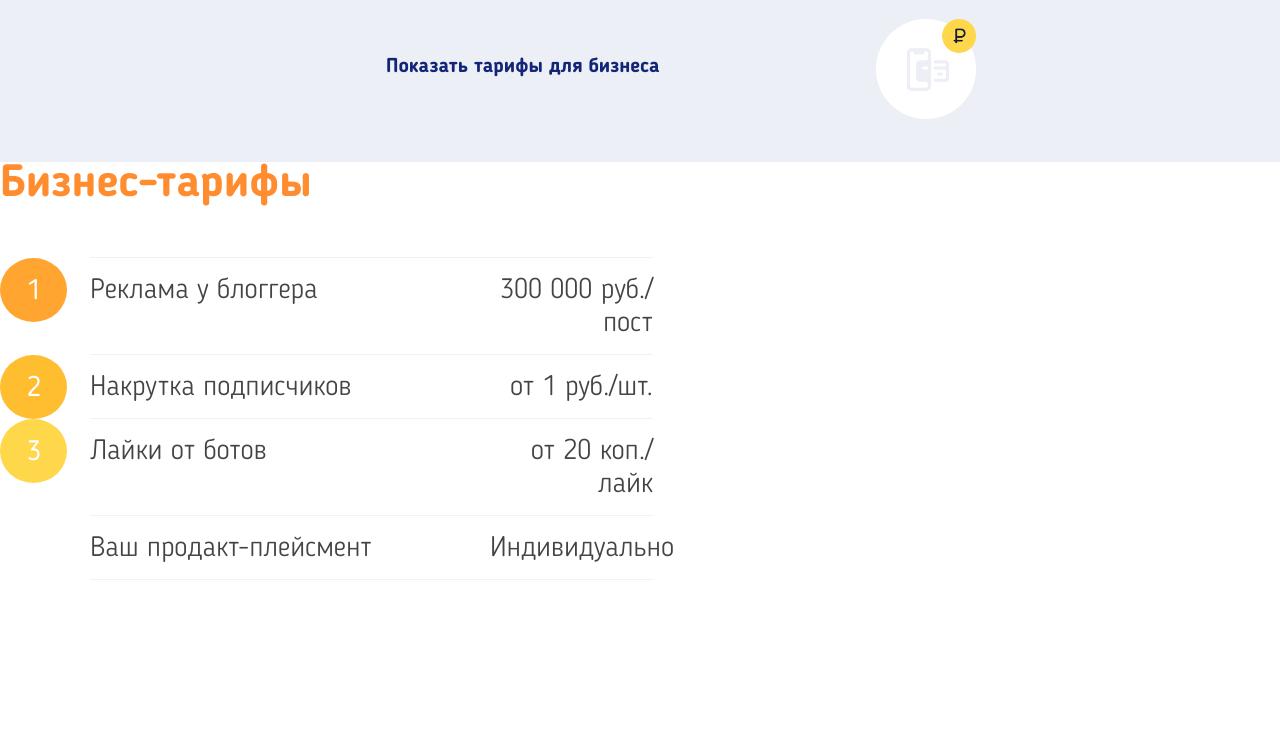
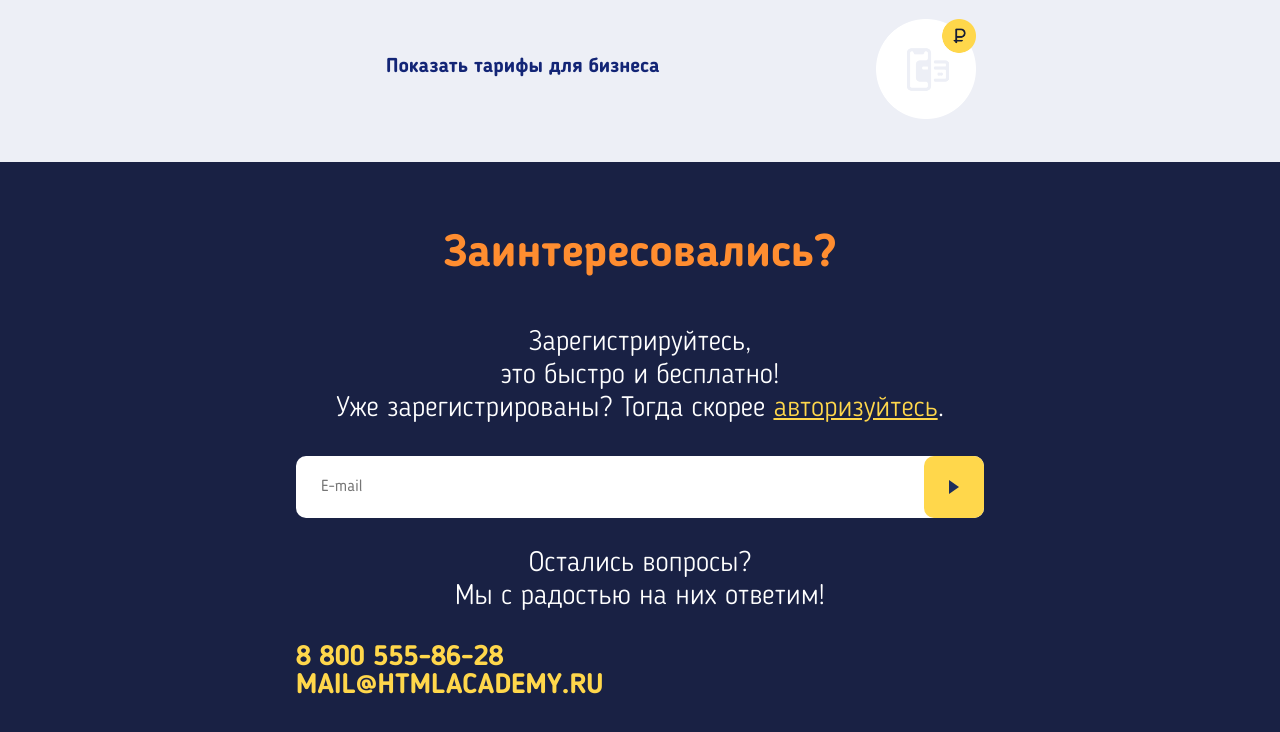
Before and after one commit to Prepros/118968-pognali-17, a website: page source/index.html in a window 1280 px wide. Shown: the part 5438-6170 px from the top of the page. Before the commit the page ends 6078 px from the top, so only its background shows below. Drawn offline with nearby package versions, Linux system fonts and the light colour scheme; files that its build step writes are made by us from their sources; files whose address does not match are found by name.

Commit message:
Верстка и стилизация секции регистрации под мобильные устройства

```diff
--- a/source/index.html
+++ b/source/index.html
@@ -329,28 +329,36 @@
     </div>
   </section>
 
-  <section class="tariff-modal">
-    <div class="tariff-modal__page-info page-info">
-      <h2 class="page-info__title">Бизнес-тарифы</h2>
+  <section class="registration">
+    <div class="registration__container container">
+      <div class="registration__wrapp">
+        <div class="registration__page-info page-info page-info--center">
+          <h2 class="page-info__title">Заинтересовались?</h2>
+          <p class="page-info__text">Зарегистрируйтесь,<br> это быстро и бесплатно!<br> Уже зарегистрированы? Тогда скорее <a class="page-info__link" href="#">авторизуйтесь</a>.</p>
+        </div>
+        <form class="registration__form" action="http://echo.htmlacademy.ru" method="post">
+          <label class="visually-hidden" for="email">Введите свой e-mail для регистрации</label>
+          <input class="registration__form-input" id="email" type="email" name="email" placeholder="E-mail">
+          <button class="registration__form-button" type="submit">
+            <span class="visually-hidden">Зарегистрироваться</span>
+            <svg class="registration__form-icon" width="10" height="14" version="1.1" xmlns="http://www.w3.org/2000/svg" xmlns:xlink="http://www.w3.org/1999/xlink" x="0px" y="0px" viewBox="0 0 10 14" xml:space="preserve">
+              <polygon fill="#1d2e5b" points="0,14 0,0.1 10,7.1 "></polygon>
+            </svg>
+          </button>
+        </form>
+        <div class="registration__page-info page-info page-info--center">
+          <p class="page-info__text">Остались вопросы?<br> Мы с радостью на них ответим!</p>
+        </div>
+        <ul class="registration__contact-menu thumb-menu">
+          <li class="thumb-menu__item">
+            <a class="thumb-menu__link" href="#">8 800 555-86-28</a>
+          </li>
+          <li class="thumb-menu__item">
+            <a class="thumb-menu__link" href="#">mail@htmlacademy.ru</a>
+          </li>
+        </ul>
+      </div>
     </div>
-    <table class="tariff__price">
-      <tr class="tariff__price-row">
-        <th class="tariff__price-title">Реклама у блоггера</th>
-        <td class="tariff__price-cash">300 000 руб./пост</td>
-      </tr>
-      <tr class="tariff__price-row">
-        <th class="tariff__price-title">Накрутка подписчиков</th>
-        <td class="tariff__price-cash">от 1 руб./шт.</td>
-      </tr>
-      <tr class="tariff__price-row">
-        <th class="tariff__price-title">Лайки от ботов</th>
-        <td class="tariff__price-cash">от 20 коп./лайк</td>
-      </tr>
-      <tr class="tariff__price-row">
-        <th class="tariff__price-title">Ваш продакт-плейсмент</th>
-        <td class="tariff__price-cash">Индивидуально</td>
-      </tr>
-    </table>
   </section>
 
 </main>
--- /dev/null
+++ b/source/sass/blocks/registration.scss
@@ -0,0 +1,75 @@
+/* ==========================================================================
+   Регистрация на сайте
+   ========================================================================== */
+
+.registration {
+  padding-top: 70px;
+  padding-bottom: 40px;
+
+  background-color: $blue-color;
+}
+
+.registration .thumb-menu__item,
+.registration .thumb-menu__link {
+  color: $yellow-color;
+}
+
+.registration__container {
+
+}
+
+.registration__wrapp {
+
+}
+
+.registration__page-info {
+  margin-bottom: 30px;
+  padding: 0 25px;
+}
+
+.registration__form {
+  position: relative;
+
+  display: flex;
+  height: 62px;
+  margin-bottom: 30px;
+}
+
+.registration__form-input {
+  width: 100%;
+  padding-left: 25px;
+  padding-right: 85px;
+
+  color: $grey-color;
+
+  background-color: $white-color;
+  border: none;
+  border-radius: 10px;
+}
+
+.registration__form-button {
+  position: absolute;
+  right: 0;
+
+  width: 60px;
+  height: 62px;
+  padding: 0;
+
+  line-height: 0;
+
+  background-color: $yellow-color;
+  border: none;
+  border-radius: 10px;
+}
+
+.registration__form-icon {
+  position: absolute;
+  top: 50%;
+  left: 50%;
+
+  transform: translate(-50%, -50%);
+}
+
+.registration__contact-menu {
+
+}
--- a/source/sass/globals/page-info.scss
+++ b/source/sass/globals/page-info.scss
@@ -8,6 +8,10 @@
 
   &--light {
     color: $grey-color;
+  }
+
+  &--center {
+    text-align: center;
   }
 }
 
@@ -38,6 +42,11 @@
   }
 }
 
+.page-info__link {
+  color: $yellow-color;
+  text-decoration: underline;
+}
+
 /* Планшеты
    ========================================================================== */
 @media (min-width: $breakpoint-tablet) {
--- a/source/sass/style.scss
+++ b/source/sass/style.scss
@@ -37,3 +37,4 @@
 @import "blocks/direction";
 @import "blocks/companion";
 @import "blocks/tariff";
+@import "blocks/registration";
```
